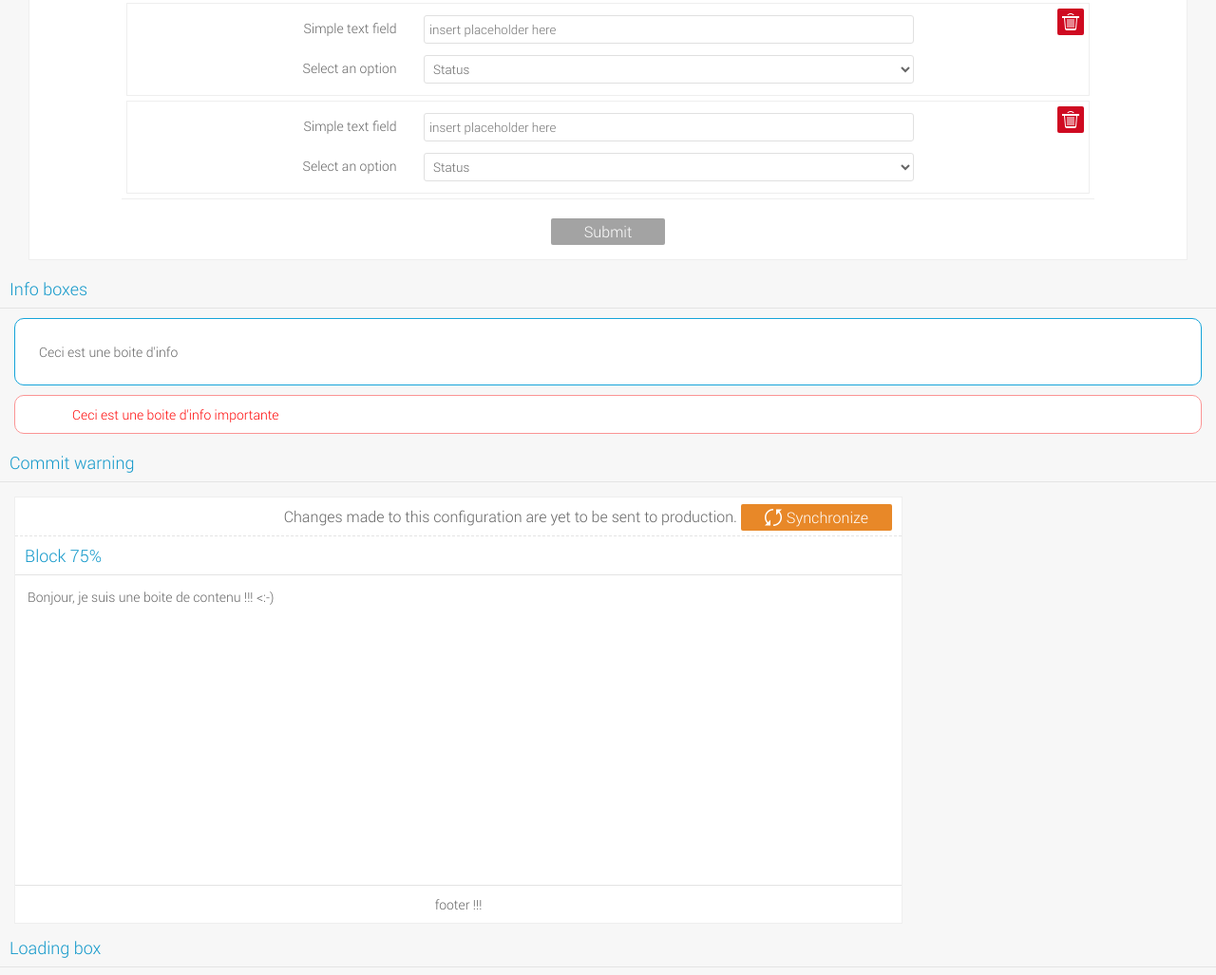
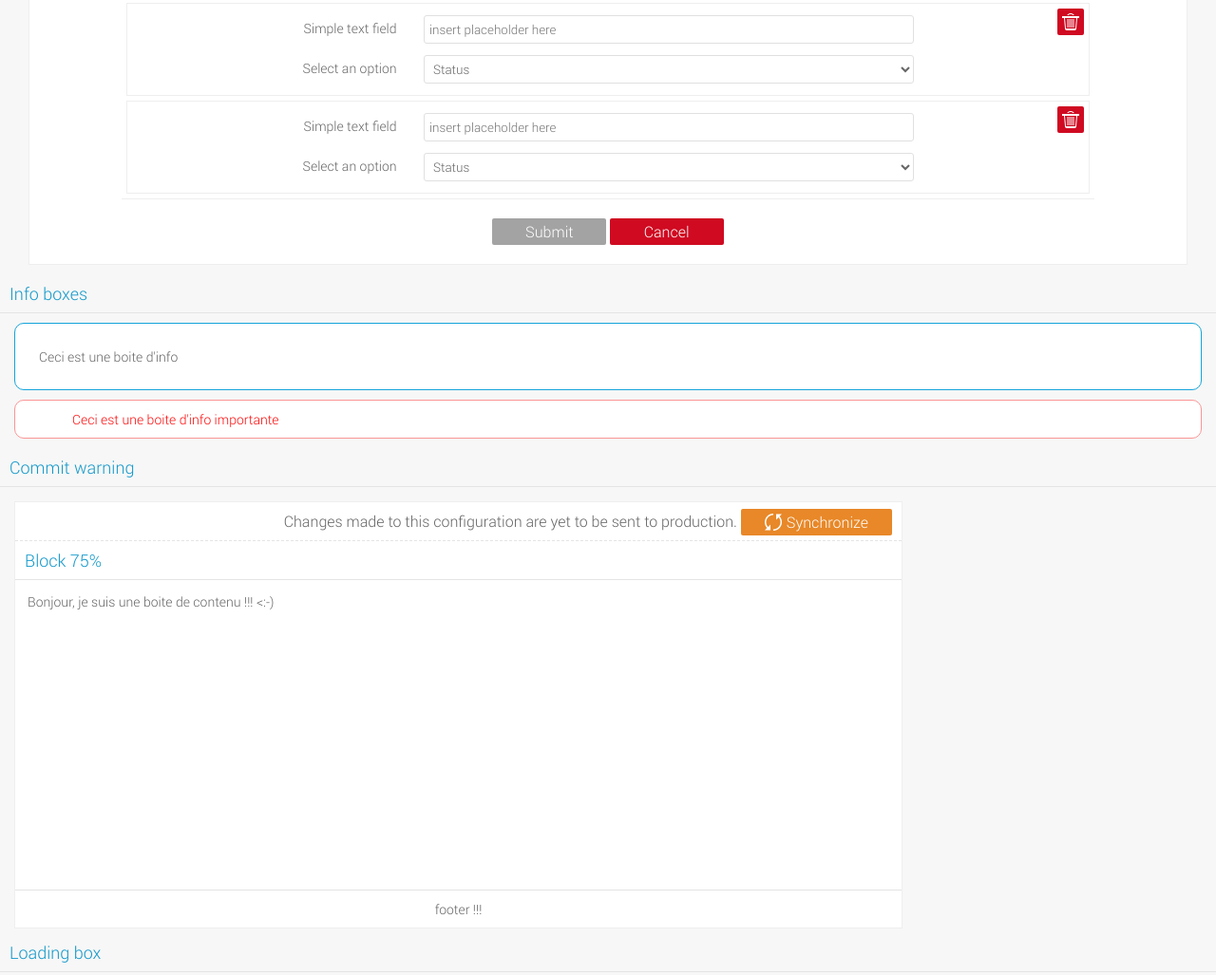
Before and after one commit to Weblib/FlightRules, a website: page demo/index.html in a window 1280 px wide. Shown: the part 8445-9472 px from the top of the page at 95% size. Drawn offline with nearby package versions, Linux system fonts and the light colour scheme.

Commit message:
better way to center submit buttons in forms

```diff
--- a/demo/index.html
+++ b/demo/index.html
@@ -542,7 +542,7 @@
 					</div>
 				</div>
 				<div class="formbox">
-					<button type="submit" class="btn">Submit</button>
+					<p class="center"><button type="submit" class="btn">Submit</button> <button type="submit" class="btn red">Cancel</button></p>
 				</div>
 			</div>
 		</div>
--- a/src/css/FlightRules.css
+++ b/src/css/FlightRules.css
@@ -862,10 +862,6 @@ i {
     vertical-align: top;
     width: 30px;
 }
-.formbox .btn[type="submit"] {
-	margin:15px auto;
-	display:block;
-}
 .formbox .fieldlistitem {
 	margin:5px;
 	border:1px solid #eee;
```
Also changed, not shown: build/css/FlightRules.min.css.
